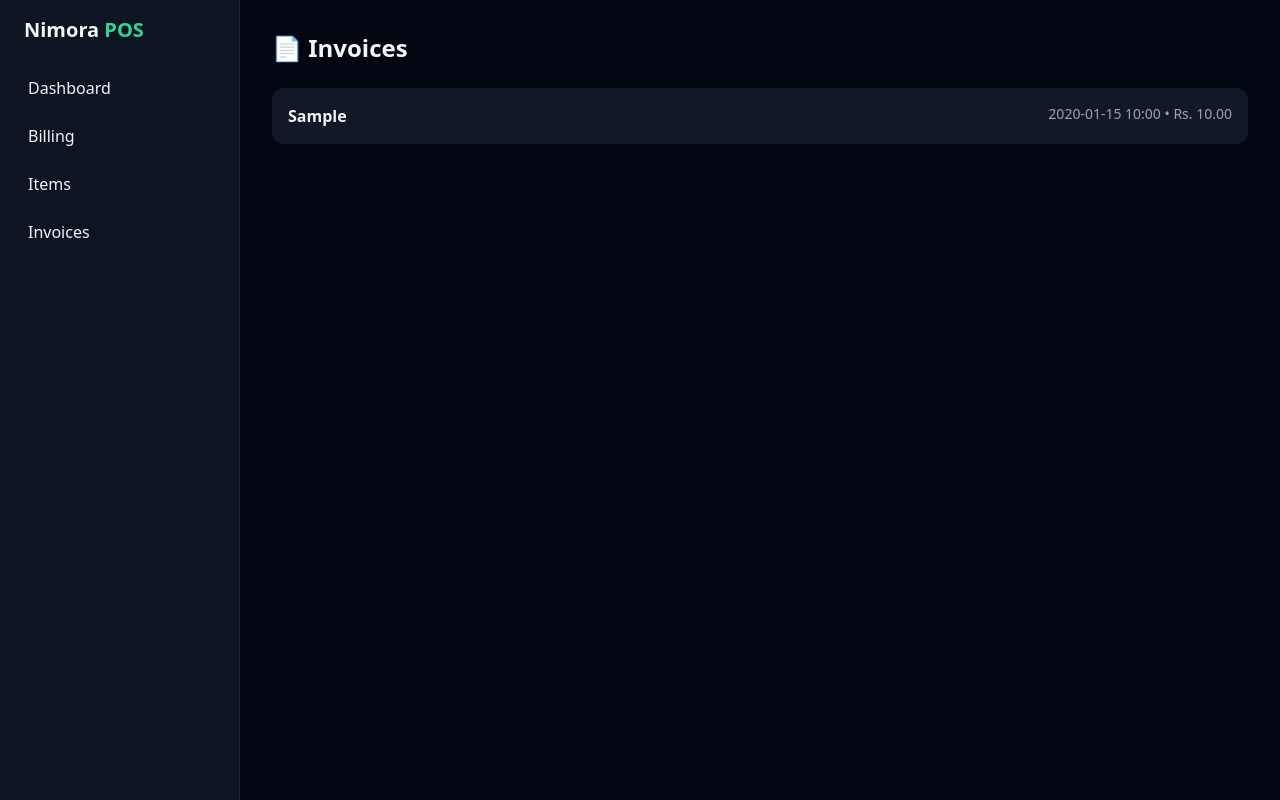
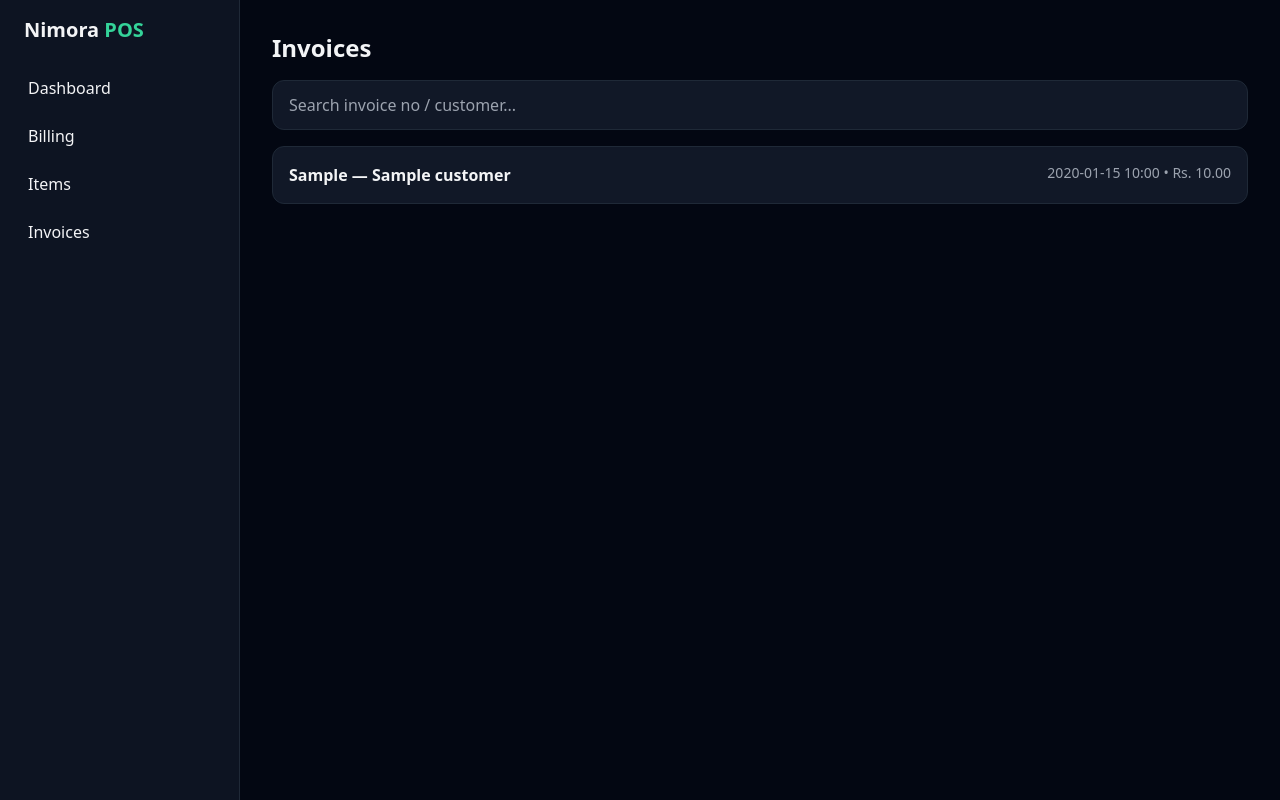
Before and after one commit to nimsara-web/Nimora-pos, a Flask app: page /invoices in a window 1280 px wide. Run offline with Flask 3, Linux system fonts and the light colour scheme; a database or web service that is not in the repository returns one stand-in record (values such as "Sample title"); some libraries are stand-ins or nearby versions.

Commit message:
Update invoices_list.html

```diff
--- a/templates/invoices_list.html
+++ b/templates/invoices_list.html
@@ -1,16 +1,21 @@
 {% extends "base.html" %}
 {% block content %}
-<h2 class="text-2xl font-bold mb-6">📄 Invoices</h2>
+<h2 class="text-2xl font-bold mb-4 fade-in">Invoices</h2>
+
+<form method="GET" action="/invoices" class="mb-4 fade-in">
+    <input name="q" value="{{ q }}" placeholder="Search invoice no / customer..." class="w-full bg-gray-900 border border-gray-800 rounded-xl px-4 py-3 focus:outline-none focus:border-emerald-500 transition">
+</form>
+
 {% if invoices %}
-<div class="space-y-2">
+<div class="space-y-2 fade-in">
     {% for inv in invoices %}
-    <a href="/invoice/{{ inv._id }}" class="block bg-gray-900 rounded-xl p-4 hover:bg-gray-800 transition flex justify-between">
-        <span class="font-semibold">{{ inv.invoice_no }}</span>
+    <a href="/invoice/{{ inv._id }}" class="card-hover block bg-gray-900 rounded-xl p-4 hover:bg-gray-800 transition flex justify-between border border-gray-800">
+        <span class="font-semibold">{{ inv.invoice_no }}{% if inv.customer %} — {{ inv.customer }}{% endif %}</span>
         <span class="text-gray-400 text-sm">{{ inv.created_at.strftime('%Y-%m-%d %H:%M') }} • Rs. {{ "%.2f"|format(inv.total) }}</span>
     </a>
     {% endfor %}
 </div>
 {% else %}
-<p class="text-gray-400">තාම invoices නෑ.</p>
+<p class="text-gray-400">No invoices yet.</p>
 {% endif %}
 {% endblock %}
```
